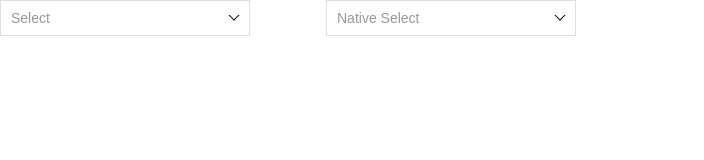
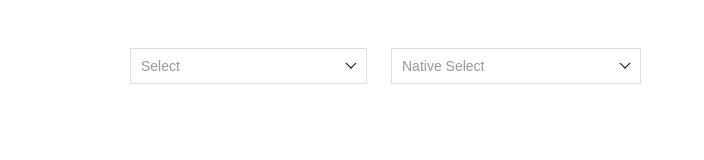
Before and after one commit to xtcprzemek/virtual-select, a plain HTML site: page index.html in a window 1280 px wide. Shown: the whole page, without its empty margins (0-704 px from the left). Drawn offline with nearby package versions, Linux system fonts and the light colour scheme.

Commit message:
small corrections

```diff
--- a/index.html
+++ b/index.html
@@ -14,7 +14,8 @@
     <title>Document</title>
   </head>
   <body>
-    <div class="row">
+    <div class="container">
+      <div class="row p-5">
         <div class="col-3">
           <div id="example-select"></div>
         </div>
@@ -45,6 +46,7 @@
             <option value="3">Option 3</option>
             ...
           </select>
+        </div>
       </div>
     </div>
 
```
Lines whose indentation alone changed are shown as unchanged.
